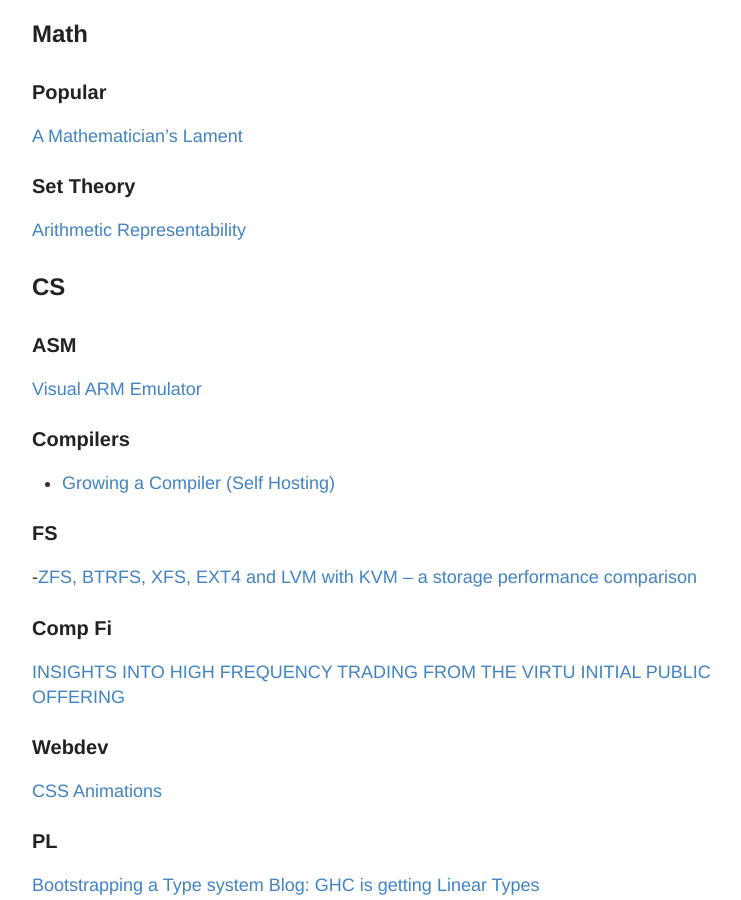
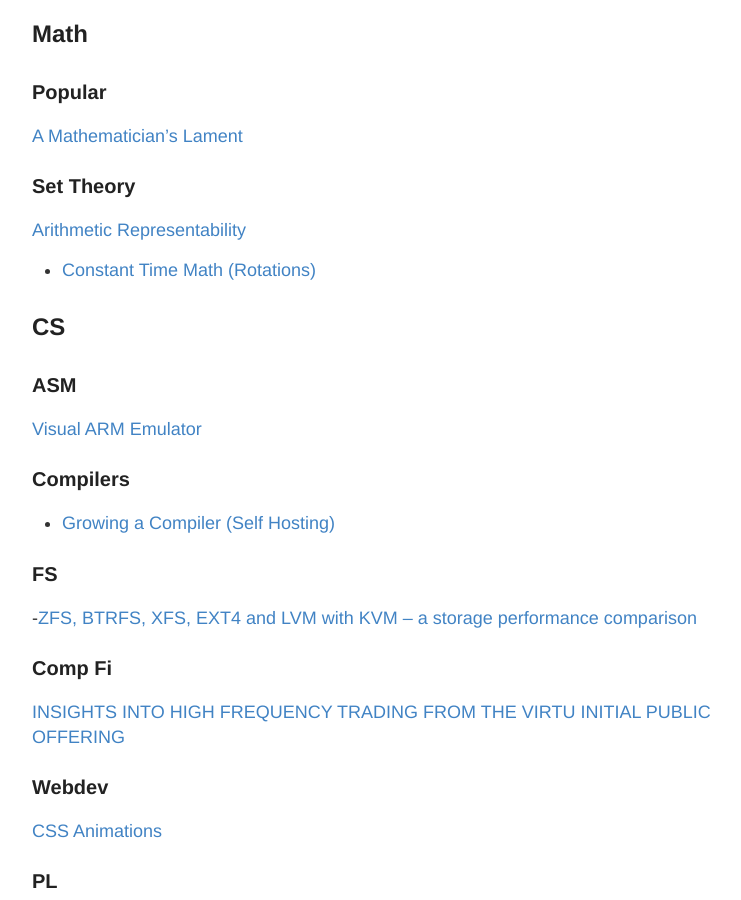
Before and after one commit to RONNCC/ronncc.github, a Jekyll site: the page built from _posts/2016-1-1-InterestingLinks.md, in a window 1280 px wide and 900 px high, scrolled down 757 px. Shown: the whole window, without its empty margins (248-989 px from the left). Built offline with Jekyll 4.4.1, drawn with Linux system fonts in a browser that asks for light colours; comment, search, counter and statistics services are not loaded.

Commit message:
Updated 2016-1-1-InterestingLinks.md

```diff
--- a/_posts/2016-1-1-InterestingLinks.md
+++ b/_posts/2016-1-1-InterestingLinks.md
@@ -36,6 +36,8 @@
 
 ### Set Theory
 [Arithmetic Representability](http://www.cs.cornell.edu/courses/cs4860/2009sp/lec-22.pdf)
+
+- [Constant Time Math (Rotations)](https://en.wikipedia.org/wiki/CORDIC)
 
 ## CS
 
```
